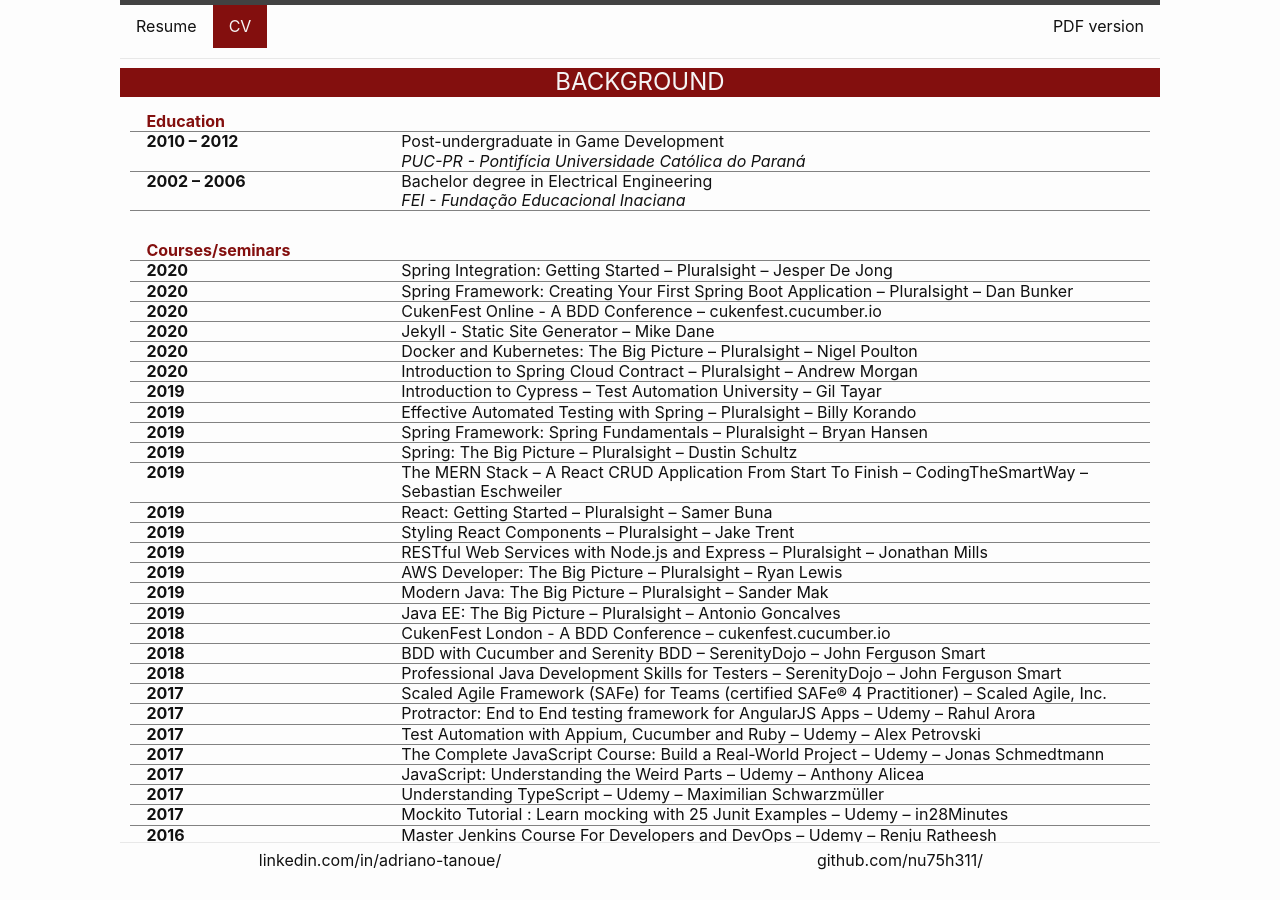
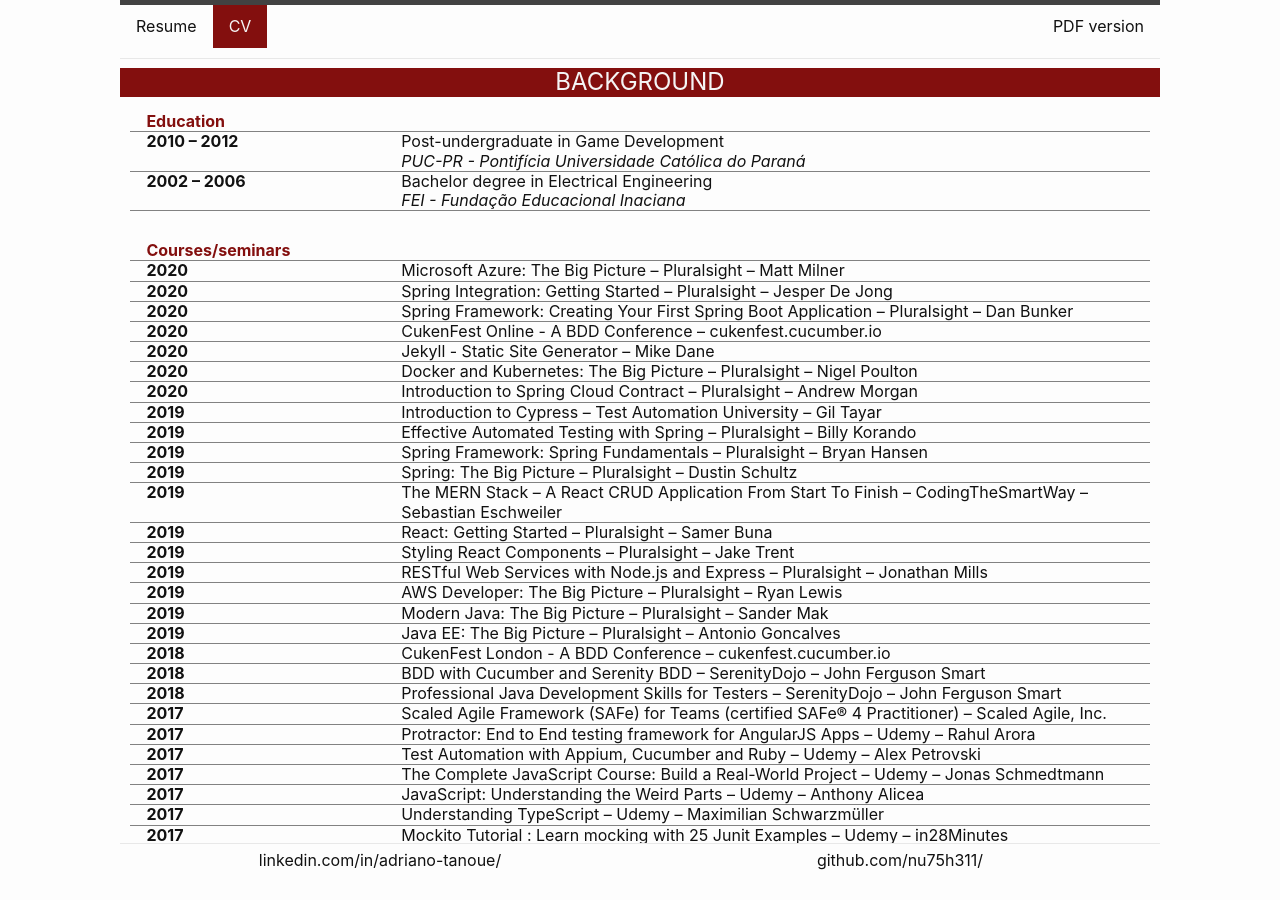
Before and after one commit to nu75h311/nu75h311.github.io, a Jekyll site: the page built from cv.md, in a window 1280 px wide and 900 px high, scrolled down 346 px. Built offline with Jekyll 4.4.1, drawn with Linux system fonts in a browser that asks for light colours.

Commit message:
added course

```diff
--- a/_data/education.json
+++ b/_data/education.json
@@ -16,6 +16,11 @@
         }
     ],
     "technical": [
+        {
+            "name": "Microsoft Azure: The Big Picture",
+            "institution": "Pluralsight – Matt Milner",
+            "period": "2020"
+        },
         {
             "name": "Spring Integration: Getting Started",
             "institution": "Pluralsight – Jesper De Jong",
```
Also changed, not shown: 1 other file.
